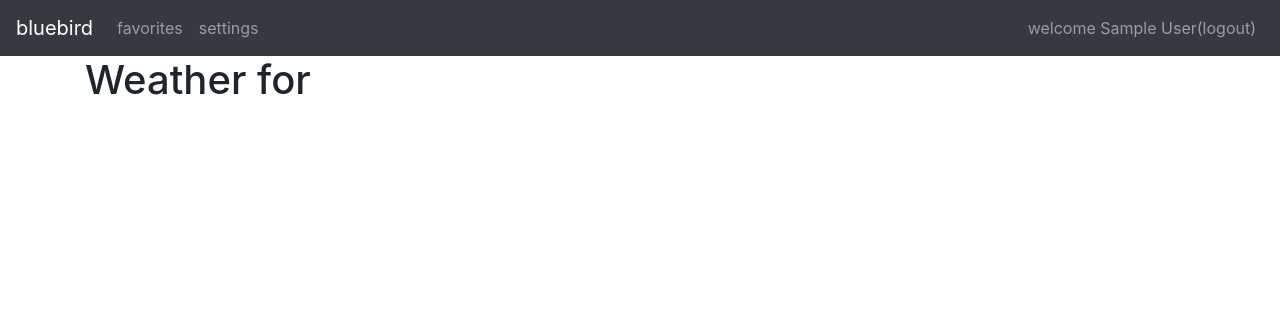
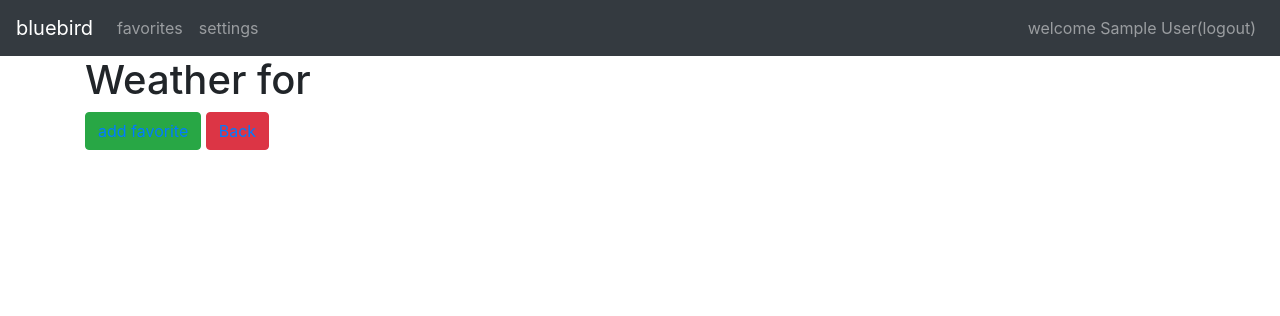
Before and after one commit to kravago/bluebird, a Flask app: template templates/resort.html in a window 1280 px wide. Shown: the top 316 px of the page. Run offline with Flask 2, Linux system fonts and the light colour scheme; the template is opened without the code that fills it, so the values that code supplies are empty; the visitor is signed in with stand-in values (Sample User, id 1); some libraries are stand-ins or nearby versions.

Commit message:
added buttons to add favorites

```diff
--- a/templates/resort.html
+++ b/templates/resort.html
@@ -17,4 +17,6 @@
 
 </div>
 
+<button class="btn btn-success"><a href="/">add favorite</a></button>
+<button class="btn btn-danger"><a href="/">Back</a></button>
 {% endblock %}
```
